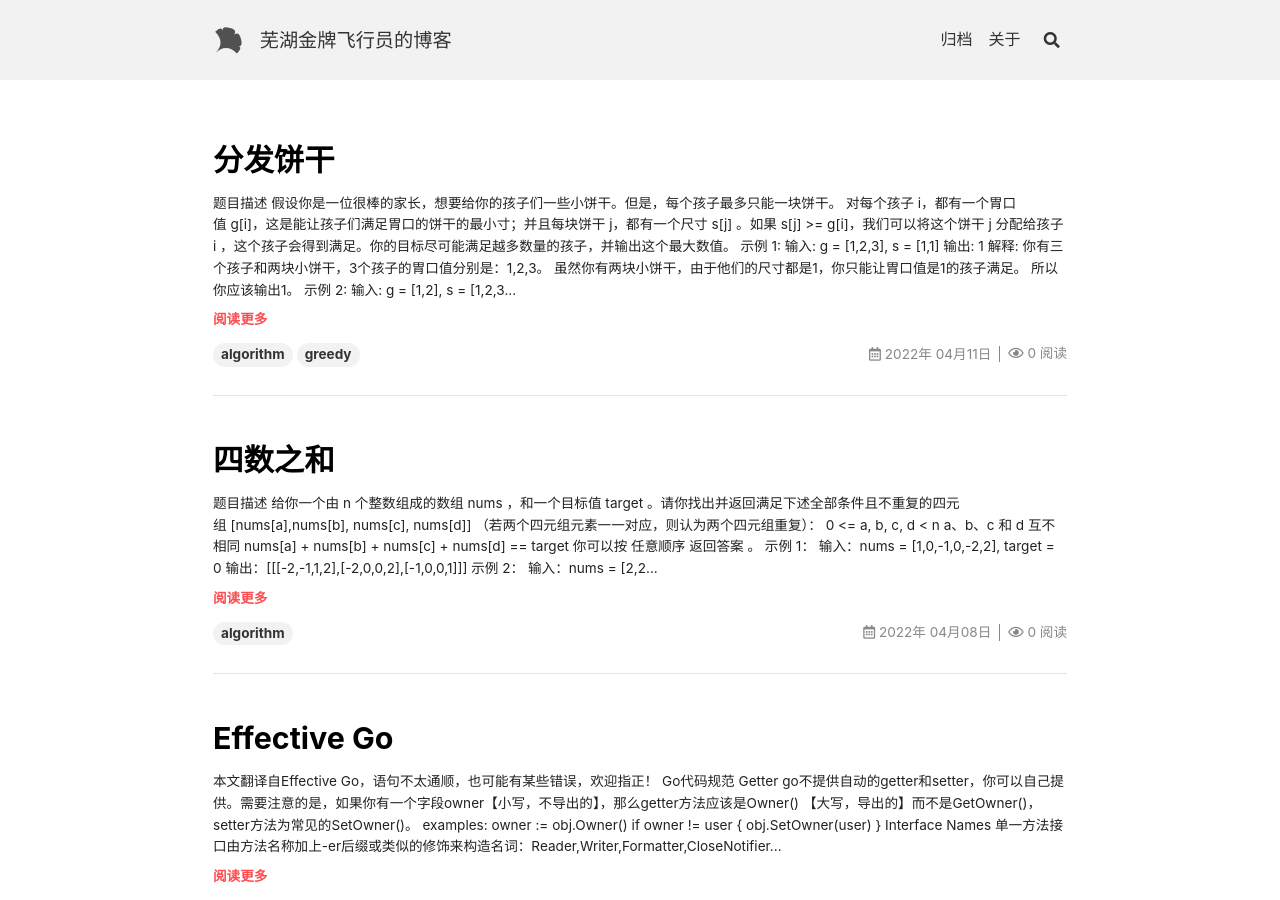
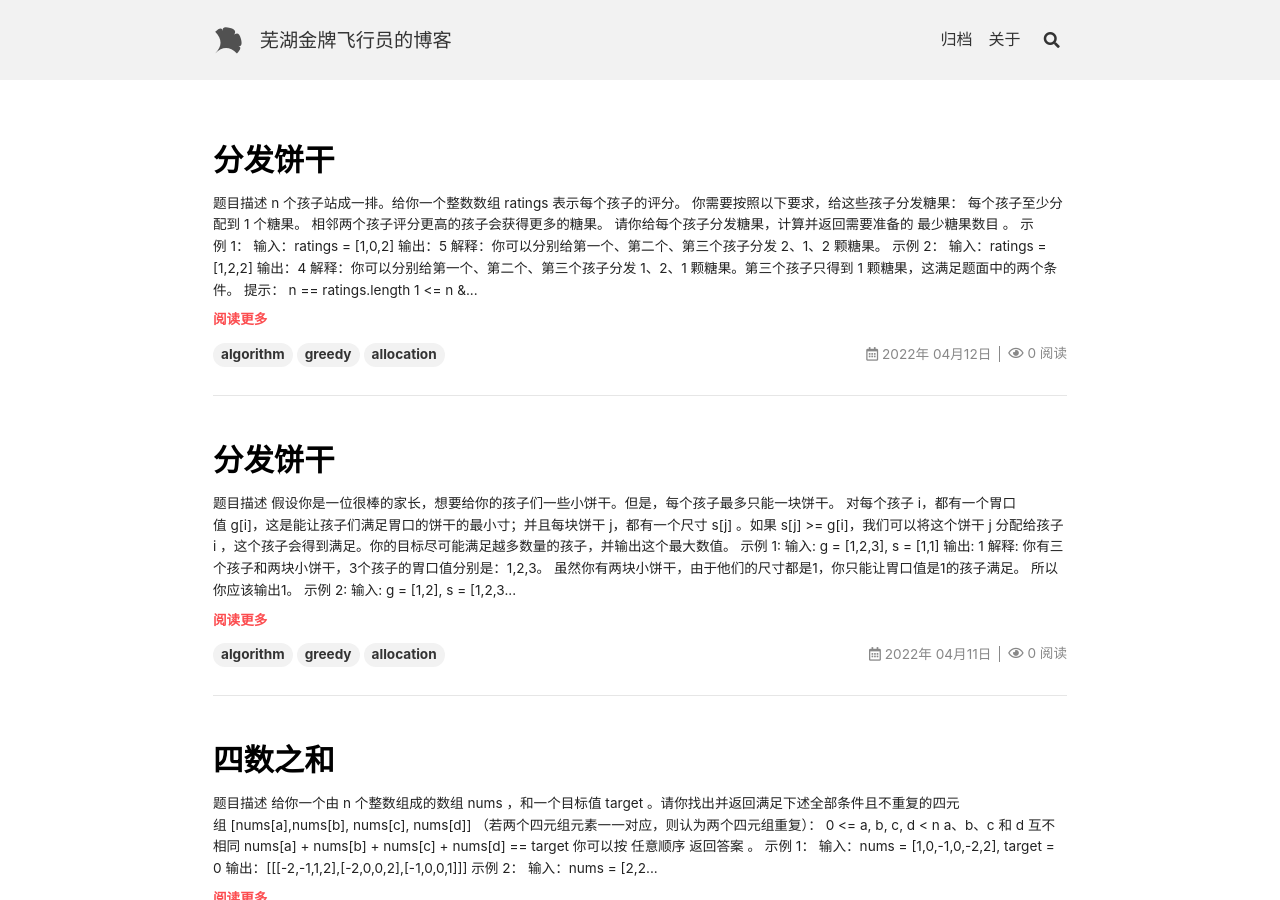
Before and after one commit to WuhuGoldPilot/wuhugoldpilot.github.io, a Jekyll site: the page built from index.html, in a window 1280 px wide and 900 px high. Built offline with Jekyll 4.4.1, drawn with Linux system fonts in a browser that asks for light colours; nearby versions of some CDN libraries; the list of posts is cut into pages by our own code; comment, search, counter and statistics services are not loaded.

Commit message:
add: algorithm candy

````diff
--- a/_posts/algorithm/2022-04-11-algorithm-findContentChildren.md
+++ b/_posts/algorithm/2022-04-11-algorithm-findContentChildren.md
@@ -1,7 +1,7 @@
 ---
 layout: article
 title: 分发饼干
-tags: algorithm greedy
+tags: algorithm greedy allocation
 sharing: true
 show_author_profile: true
 typora-copy-images-to: ..\..\assets\blog_img
--- /dev/null
+++ b/_posts/algorithm/2022-04-12-algorithm-candy.md
@@ -0,0 +1,86 @@
+---
+layout: article
+title: 分发饼干
+tags: algorithm greedy allocation
+sharing: true
+show_author_profile: true
+typora-copy-images-to: ..\..\assets\blog_img
+typora-root-url: ..\..
+key: 2022-04-08-algorithm-findContentChildren
+comment: true
+mermaid: true
+chart: true
+---
+
+# 题目描述
+
+n 个孩子站成一排。给你一个整数数组 ratings 表示每个孩子的评分。
+你需要按照以下要求，给这些孩子分发糖果：
+
+1. 每个孩子至少分配到 1 个糖果。
+2. 相邻两个孩子评分更高的孩子会获得更多的糖果。
+
+
+请你给每个孩子分发糖果，计算并返回需要准备的 最少糖果数目 。
+
+示例 1：
+输入：ratings = [1,0,2]
+输出：5
+解释：你可以分别给第一个、第二个、第三个孩子分发 2、1、2 颗糖果。
+
+示例 2：
+输入：ratings = [1,2,2]
+输出：4
+
+解释：你可以分别给第一个、第二个、第三个孩子分发 1、2、1 颗糖果。第三个孩子只得到 1 颗糖果，这满足题面中的两个条件。
+
+提示：
+n == ratings.length
+1 <= n <= 2 * 10^4
+0 <= ratings[i] <= 2 * 10^4
+
+
+# 解题思路
+
+这题属于贪心算法的题型，根据上一题的`分发饼干`，你可能会认为这种题型一定是排序？事实上虽然这一题运用了贪心策略，但是我们只需要两次遍历就可以了：
+1. 先把所有孩子的糖果初始化为1
+2. 从左到右遍历一边，如果右边孩子比左边孩子评分高，且左边孩子不大于右边孩子糖果，则右边孩子的糖果数为左边孩子糖果数$+1$;
+3. 从右到左遍历一边，如果左边孩子比右边孩子评分高且糖果数比他少，则左边孩子的糖果数为右边孩子糖果数$+1$；
+
+在这一题的解法中，贪心策略为：每次遍历中只考虑并更新相邻一侧的大小关系。
+
+# 代码
+
+golang实现：
+```go
+func candy(ratings []int) int {
+	n := len(ratings)
+	if n <= 0 {
+		return 0
+	}
+	candy := make([]int, len(ratings))
+	for i := 0; i < n; i++ {
+		candy[i] = 1
+	}
+	for i := 1; i < n; i++ {
+		if ratings[i] > ratings[i-1] {
+			candy[i] = candy[i-1] + 1
+		}
+	}
+	for i := n - 2; i >= 0; i-- {
+		if ratings[i] > ratings[i+1] && candy[i] <= candy[i+1] {
+			candy[i] = candy[i+1] + 1
+		}
+	}
+	var ans int
+	for _, v := range candy {
+		ans += v
+	}
+	return ans
+}
+```
+
+# 时间和空间复杂度
+
+- 时间复杂度：$O(n)$，其中$n$是孩子的数量。我们需要遍历两次数组以分别计算满足左规则或右规则的最少糖果数量。
+- 空间复杂度：$O(n)$，其中$n$是孩子的数量。我们需要保存所有的左右规则对应的糖果数量。
````
